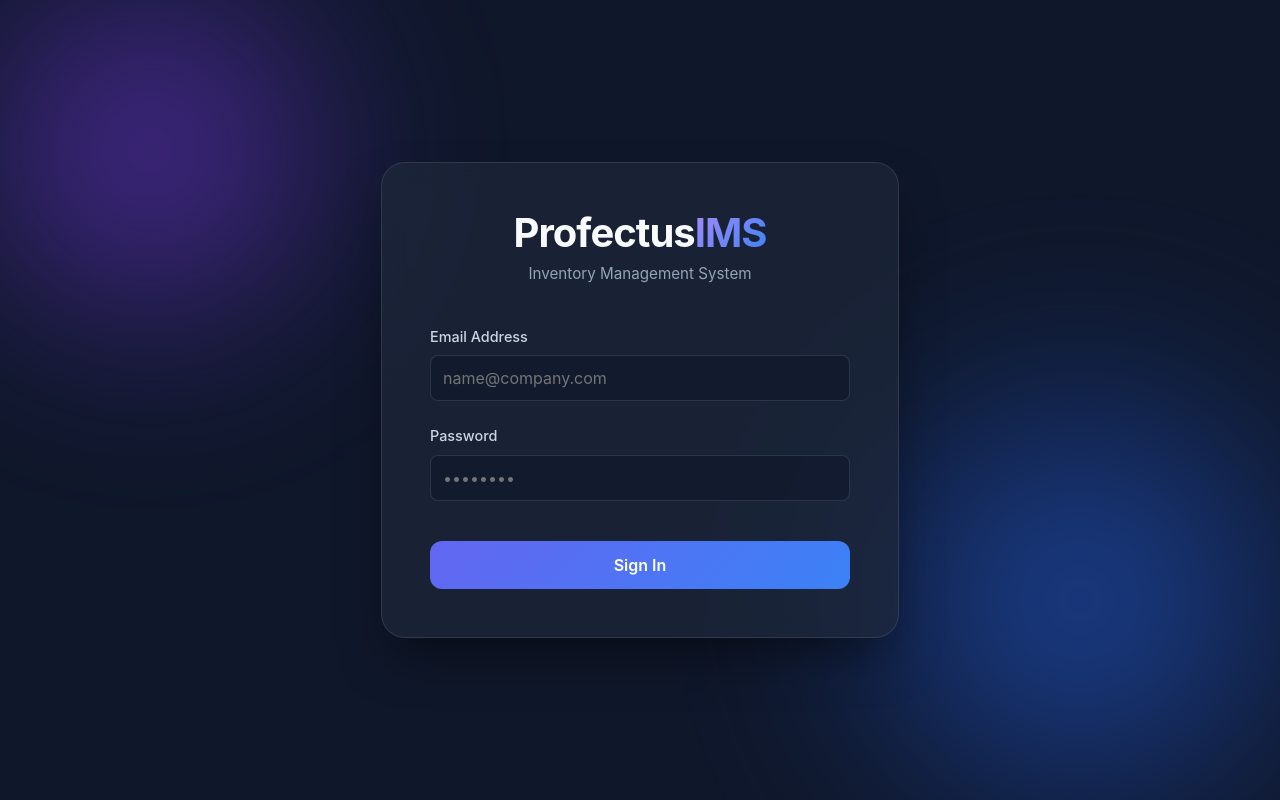
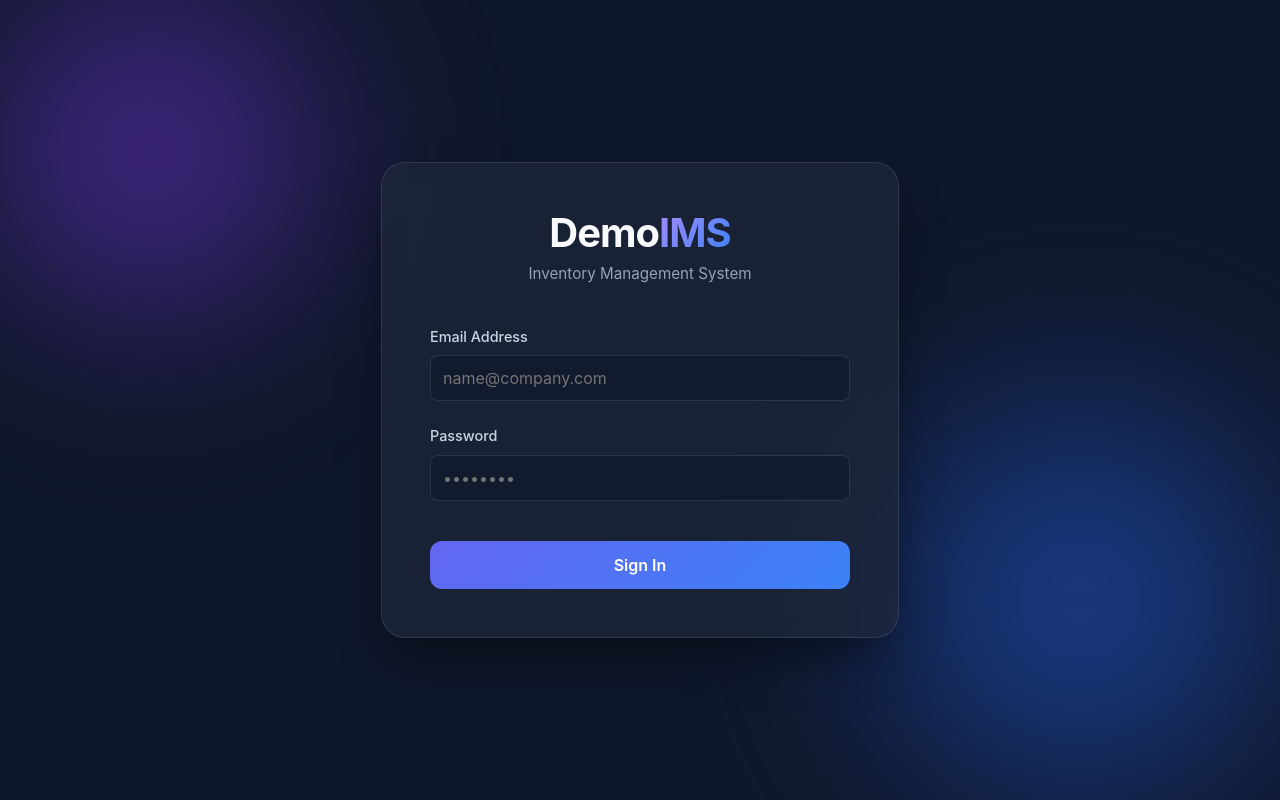
Before and after one commit to jamespang14/ProfectusIMS, a React (Vite) app in the folder Frontend/: page /login in a window 1280 px wide. Built offline with nearby package versions, Linux system fonts and the light colour scheme.

Commit message:
Title change

```diff
--- a/Frontend/index.html
+++ b/Frontend/index.html
@@ -4,7 +4,7 @@
     <meta charset="UTF-8" />
     <link rel="icon" type="image/svg+xml" href="/vite.svg" />
     <meta name="viewport" content="width=device-width, initial-scale=1.0" />
-    <title>ProfectusIMS</title>
+    <title>Demo IMS</title>
   </head>
   <body>
     <div id="root"></div>
--- a/Frontend/src/components/Sidebar.jsx
+++ b/Frontend/src/components/Sidebar.jsx
@@ -45,7 +45,7 @@ const Sidebar = ({ isCollapsed, toggleCollapse }) => {
                 <h2 className="sidebar-brand">
                     {!isCollapsed && (
                         <>
-                            Profectus<span className="brand-accent">IMS</span>
+                            Demo<span className="brand-accent">IMS</span>
                         </>
                     )}
                     {isCollapsed && <span className="brand-accent">P</span>}
--- a/Frontend/src/pages/Login.jsx
+++ b/Frontend/src/pages/Login.jsx
@@ -25,7 +25,7 @@ const Login = () => {
         <div className="login-container">
             <div className="login-card">
                 <div className="brand-header">
-                    <h1>Profectus<span className="brand-accent">IMS</span></h1>
+                    <h1>Demo<span className="brand-accent">IMS</span></h1>
                     <p>Inventory Management System</p>
                 </div>
 
```
